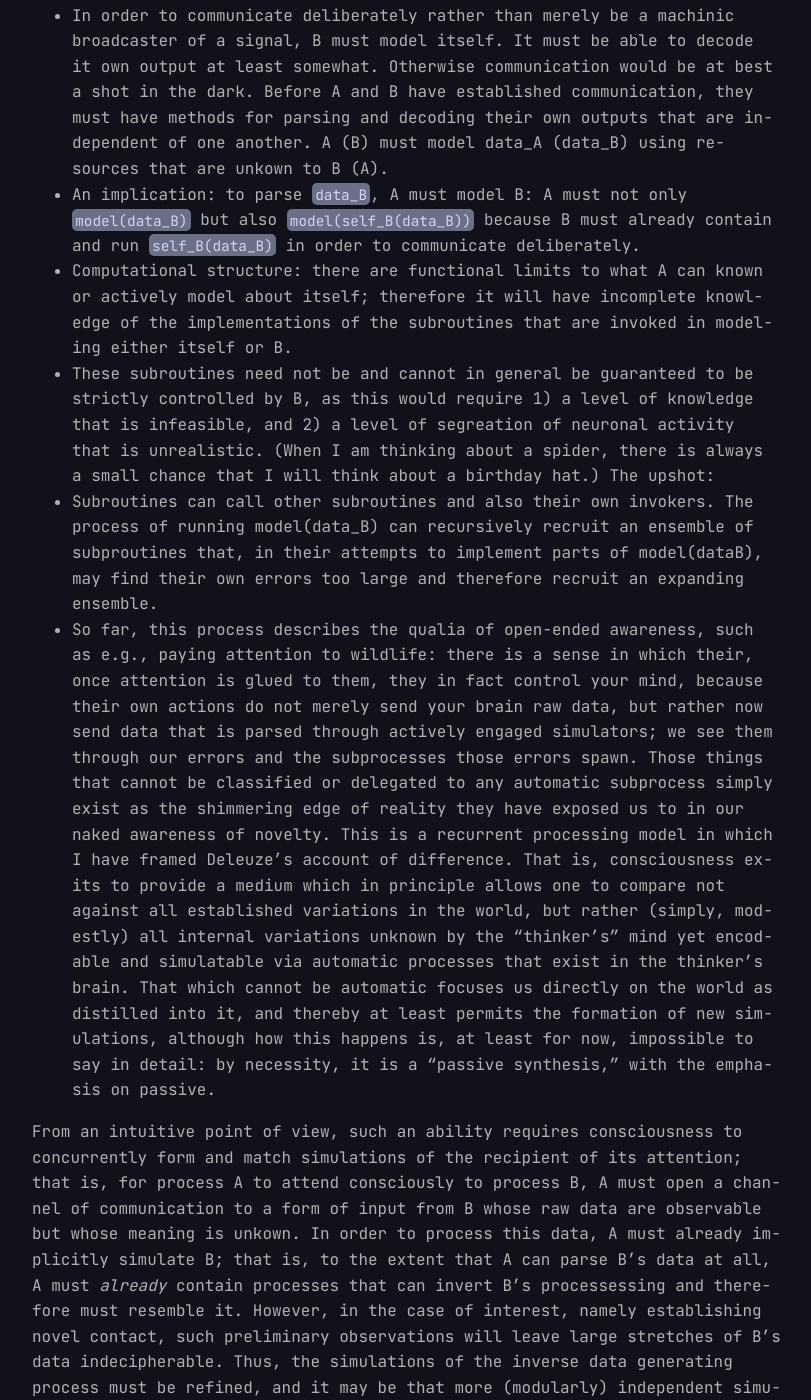
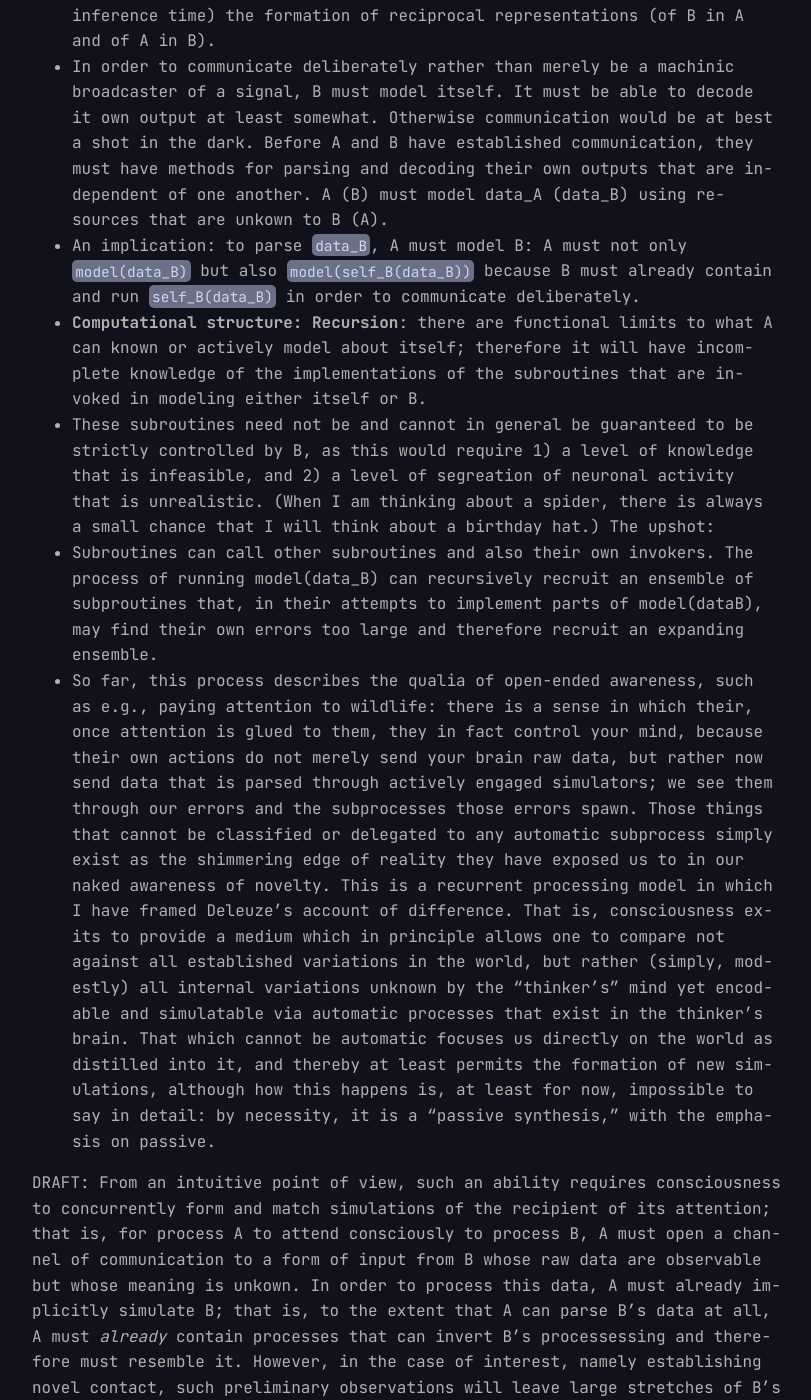
Before and after one commit to samj-ai/samj-ai.github.io, a Jekyll site: the page built from _posts/2025-03-27-infinite-games.md, in a window 1280 px wide and 1400 px high, scrolled down 1428 px. Shown: the whole window, without its empty margins (233-1044 px from the left). Built offline with Jekyll 4.4.1, drawn with Linux system fonts in a browser that asks for light colours; some of the changed lines change nothing that is shown; some of the changed text lies outside the part shown.

Commit message:
Update Infinite Games

```diff
--- a/_posts/2025-03-27-infinite-games.md
+++ b/_posts/2025-03-27-infinite-games.md
@@ -16,40 +16,41 @@
 
 To begin, I will sketch some intuitive characteristics of consciousness, viewed in this light as a medium to facilitate the establishment of communication channels beginning from shared data streams.
 
-- **Functionality**. In brains, consciousness plays a functional role. Among other roles, it enables the recognition and response to a broad palette of novelty, to new newness, and perhaps even newly new newness, rather than mere difference.
-- This role is consistent with the interpretation of consciousness as integrative (e.g., a crucial characteristic shared by GWT and its inbred relative IIT); a more alert, more conscious being can compare any two given stimuli (of which it is consciously aware). This ability is remarkable, because it enables composisional generalization (the ability to combine (pieces) of known knowledge or concepts with those of any other, despite any dissimilarities whatsoever; give me two things, and I can think of them at once and thereby at least produce a (possibly nonsense!) Frankenstein combination. Any two things separately thinkable are jointly imaginable, subject only to the limits of working memory, which are least restrictive when one is most conscious, that is -- most awake.)
-  - Note: Why is it that consciousness seems to be particularly helpful for flexibly binding and unbinding symbols, e.g., when I substitute values into an equation, or more abstractly, when I substitute an equation into itself? [Add simple logic ref, perhaps from Godel's Proof.] Why is it that lucid dreamers struggle read in their dreams?
+- **Function: Integration**. In brains, consciousness plays a functional role. Among other roles, it enables the recognition and response to a broad palette of novelty, to new newness, and perhaps even newly new newness, rather than mere difference.
+  - This role is consistent with the interpretation of consciousness as integrative (e.g., a crucial characteristic shared by GWT and its inbred relative IIT); a more alert, more conscious being can compare any two given stimuli (of which it is consciously aware). This ability is remarkable, because it enables composisional generalization (the ability to combine (pieces) of known knowledge or concepts with those of any other, despite any dissimilarities whatsoever; give me two things, and I can think of them at once and thereby at least produce a (possibly nonsense!) Frankenstein combination. Any two things separately thinkable are jointly imaginable, subject only to the limits of working memory, which are least restrictive when one is most conscious, that is -- most awake.)
+    - Note: Why is it that consciousness seems to be particularly helpful for flexibly binding and unbinding symbols, e.g., when I substitute values into an equation, or more abstractly, when I substitute an equation into itself? [Add simple logic ref, perhaps from Godel's Proof.] Why is it that lucid dreamers struggle read in their dreams?
 - Consciousness's integrative ability goes beyond Hebbian learning or the generitically wired and behaviorally refined pathways of white matter. Again, it is the possibility of combining in intensity two or more experiences that have never been jointly experienced before. (Note: sidesteps for now the possibility that such combinations can be explored latently by background neural processes, esp. dreaming, which serves an annealing funciton among many others.)
 - What makes such novel combinations possible? I claim that such an extreme ability to integrate requires inference-time adaptation. In order for two brain areas which do not know about one another to communicate in ways they never have before, consciousness must not merely provide the bandwidth for their signals to reach one another; it must also facilitate (at inference time) the formation of reciprocal representations (of B in A and of A in B).
 - In order to communicate deliberately rather than merely be a machinic broadcaster of a signal, B must model itself. It must be able to decode it own output at least somewhat. Otherwise communication would be at best a shot in the dark. Before A and B have established communication, they must have methods for parsing and decoding their own outputs that are independent of one another. A (B) must model data_A (data_B) using resources that are unkown to B (A).
 - An implication: to parse `data_B`, A must model B: A must not only `model(data_B)` but also `model(self_B(data_B))` because B must already contain and run `self_B(data_B)` in order to communicate deliberately.
-- Computational structure: there are functional limits to what A can known or actively model about itself; therefore it will have incomplete knowledge of the implementations of the subroutines that are invoked in modeling either itself or B.
-- These subroutines need not be and cannot in general be guaranteed to be strictly controlled by B, as this would require 1) a level of knowledge that is infeasible, and 2) a level of segreation of neuronal activity that is unrealistic. (When I am thinking about a spider, there is always a small chance that I will think about a birthday hat.) The upshot:
-- Subroutines can call other subroutines and also their own invokers. The process of running model(data_B) can recursively recruit an ensemble of subproutines that, in their attempts to implement parts of model(dataB), may find their own errors too large and therefore recruit an expanding ensemble.
-- So far, this process describes the qualia of open-ended awareness, such as e.g., paying attention to wildlife: there is a sense in which their, once attention is glued to them, they in fact control your mind, because their own actions do not merely send your brain raw data, but rather now send data that is parsed through actively engaged simulators; we see them through our errors and the subprocesses those errors spawn. Those things that cannot be classified or delegated to any automatic subprocess simply exist as the shimmering edge of reality they have exposed us to in our naked awareness of novelty. This is a recurrent processing model in which I have framed Deleuze's account of difference. That is, consciousness exits to provide a medium which in principle allows one to compare not against all established variations in the world, but rather (simply, modestly) all internal variations unknown by the "thinker's" mind yet encodable and simulatable via automatic processes that exist in the thinker's brain. That which cannot be automatic focuses us directly on the world as distilled into it, and thereby at least permits the formation of new simulations, although how this happens is, at least for now, impossible to say in detail: by necessity, it is a "passive synthesis," with the emphasis on passive.
+- **Computational structure: Recursion**: there are functional limits to what A can known or actively model about itself; therefore it will have incomplete knowledge of the implementations of the subroutines that are invoked in modeling either itself or B.
+ - These subroutines need not be and cannot in general be guaranteed to be strictly controlled by B, as this would require 1) a level of knowledge that is infeasible, and 2) a level of segreation of neuronal activity that is unrealistic. (When I am thinking about a spider, there is always a small chance that I will think about a birthday hat.) The upshot:
+  - Subroutines can call other subroutines and also their own invokers. The process of running model(data_B) can recursively recruit an ensemble of subproutines that, in their attempts to implement parts of model(dataB), may find their own errors too large and therefore recruit an expanding ensemble.
+  - So far, this process describes the qualia of open-ended awareness, such as e.g., paying attention to wildlife: there is a sense in which their, once attention is glued to them, they in fact control your mind, because their own actions do not merely send your brain raw data, but rather now send data that is parsed through actively engaged simulators; we see them through our errors and the subprocesses those errors spawn. Those things that cannot be classified or delegated to any automatic subprocess simply exist as the shimmering edge of reality they have exposed us to in our naked awareness of novelty. This is a recurrent processing model in which I have framed Deleuze's account of difference. That is, consciousness exits to provide a medium which in principle allows one to compare not against all established variations in the world, but rather (simply, modestly) all internal variations unknown by the "thinker's" mind yet encodable and simulatable via automatic processes that exist in the thinker's brain. That which cannot be automatic focuses us directly on the world as distilled into it, and thereby at least permits the formation of new simulations, although how this happens is, at least for now, impossible to say in detail: by necessity, it is a "passive synthesis," with the emphasis on passive.
+
+DRAFT: From an intuitive point of view, such an ability requires consciousness to concurrently form and match simulations of the recipient of its attention; that is, for process A to attend consciously to process B, A must open a channel of communication to a form of input from B whose raw data are observable but whose meaning is unkown. In order to process this data, A must already implicitly simulate B; that is, to the extent that A can parse B's data at all, A must *already* contain processes that can invert B's processessing and therefore must resemble it. However, in the case of interest, namely establishing novel contact, such preliminary observations will leave large stretches of B's data indecipherable. Thus, the simulations of the inverse data generating process must be refined, and it may be that more (modularly) independent simulations must be formed inside of A in order to most thoroughly decipher B's data. It can also happen that, while A initially allocates only a certain amount of computational resources to modeling B, the errors in such a process necessitate the allocation of new resources.
 
 
-From an intuitive point of view, such an ability requires consciousness to concurrently form and match simulations of the recipient of its attention; that is, for process A to attend consciously to process B, A must open a channel of communication to a form of input from B whose raw data are observable but whose meaning is unkown. In order to process this data, A must already implicitly simulate B; that is, to the extent that A can parse B's data at all, A must *already* contain processes that can invert B's processessing and therefore must resemble it. However, in the case of interest, namely establishing novel contact, such preliminary observations will leave large stretches of B's data indecipherable. Thus, the simulations of the inverse data generating process must be refined, and it may be that more (modularly) independent simulations must be formed inside of A in order to most thoroughly decipher B's data. It can also happen that, while A initially allocates only a certain amount of computational resources to modeling B, the errors in such a process necessitate the allocation of new resources.
 
 
-TO DO:
+Wishlist:
 
-Notes on phenomenology / other theories of consciousness
-
-.
+Notes on phenomenology / other theories of consciousness.
+- Husserl (Ideas)
+- Heidegger (Phenomenology of Time-Consciousness)
+- Deleuze (Difference and Repetition)
 
 Reading list:
 - Shannon (Communication)
 - Shannon (Noise)
 - Crooks Fluctuation Theorem
 - Jeremy England - Biology of Life
--
+- Design of an optimal probe
 - Assembly Theory
--
 
 Further leads:
 - Activte Inference (Friston)
   - Perhaps this can be promoted to Interactive Inference.
 - Spin Glass Theory and the Replica Trick
-- Kard Vol II. (Statistical Physics of Fields)
-- Field theory of neural networks
+- Kardar Vol II. (Statistical Physics of Fields)
+- Field theories of neural networks
```
